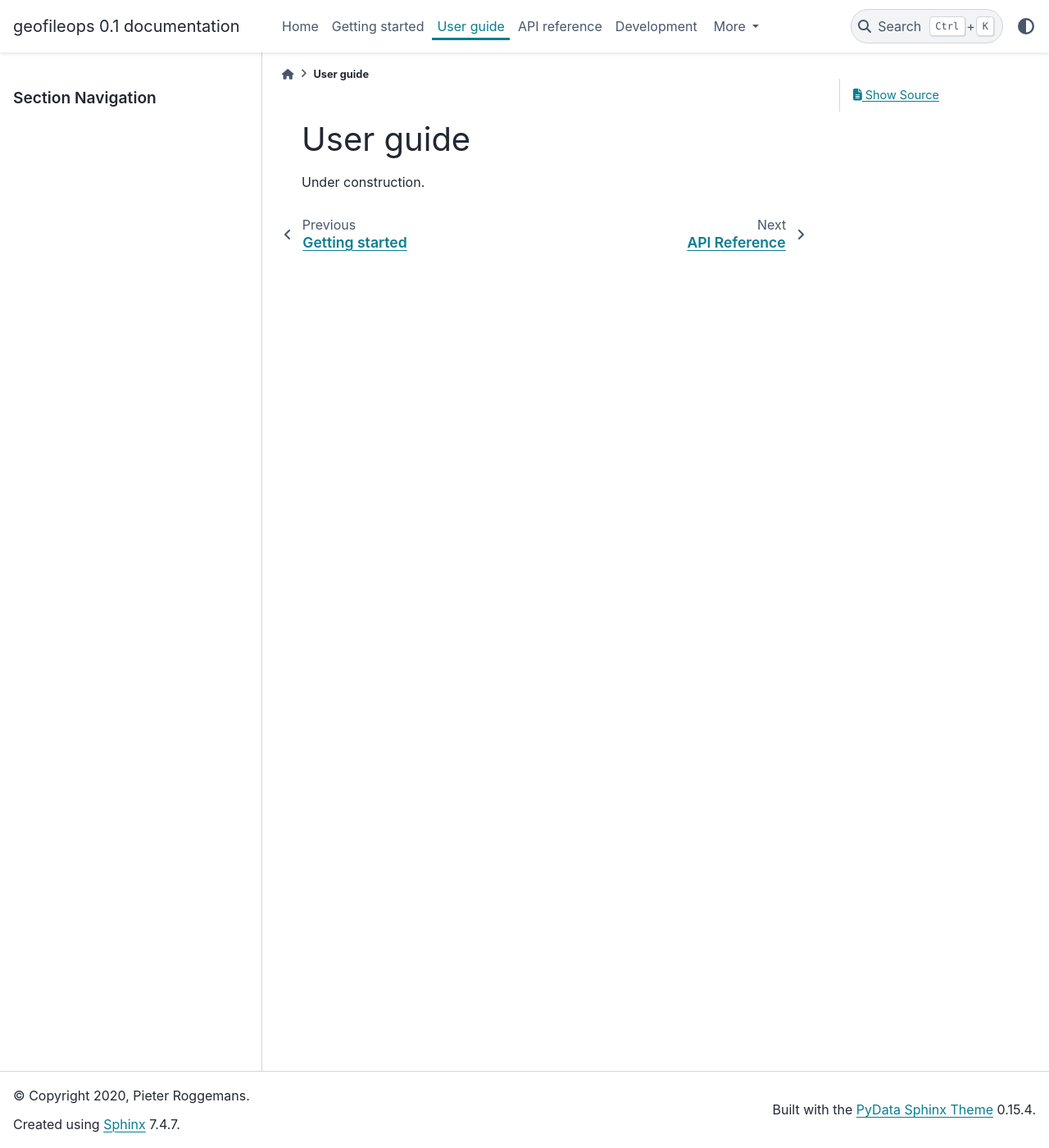
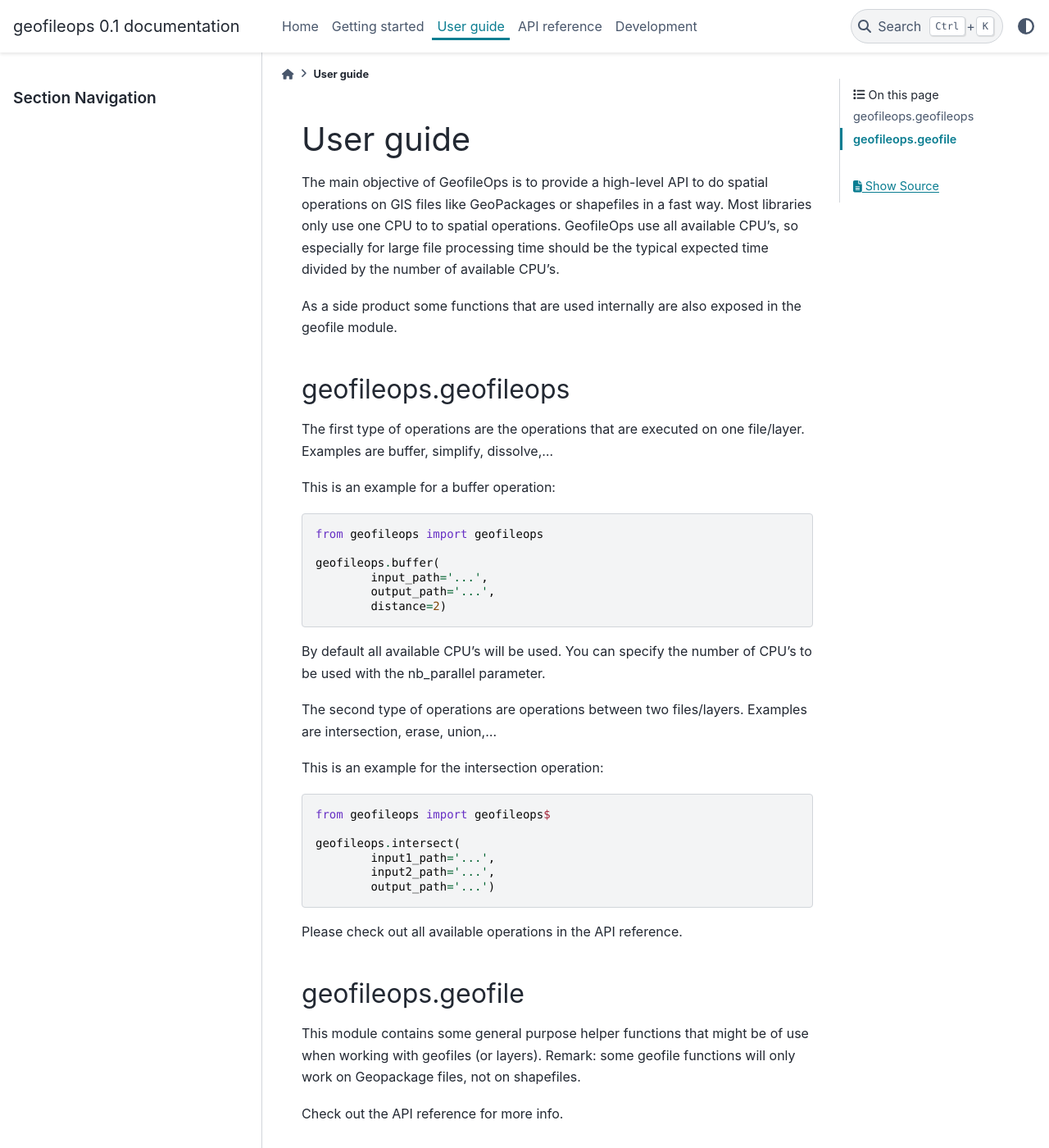
Before and after one commit to geofileops/geofileops, a Sphinx documentation site: the page built from docs/user_guide.rst, in a window 1280 px wide and 1400 px high. Shown: the whole window at 82% size. Built offline with Sphinx 7.4.7 and the PyData theme 0.15.4, drawn with Linux system fonts in a browser that asks for light colours.

Commit message:
General improvements to the documentation

```diff
--- a/docs/conf.py
+++ b/docs/conf.py
@@ -45,7 +45,11 @@ version = release = '0.1'
 extensions = [
         'sphinx.ext.napoleon',
         'sphinx_automodapi.automodapi',
+        'sphinx.ext.autosummary'
         ]
+
+autosummary_generate = True
+autodoc_member_order = 'bysource'
 
 # Add any paths that contain templates here, relative to this directory.
 templates_path = ['_templates']
--- a/docs/getting_started.rst
+++ b/docs/getting_started.rst
@@ -10,7 +10,7 @@ install, but luckily the conda package management system also gives an easy
 alternative.
 
 The easy way
---------
+------------
 If you don't have miniconda or anaconda installed yet, here is a link to the
 `miniconda installer`_
 
@@ -40,5 +40,5 @@ follow the instructions to `install GeoPandas`_.
 
 Afterwards you can install GeofileOps with pip.
 
-.. miniconda installer_ : https://conda.io/projects/conda/en/latest/user-guide/install/index.html
-.. install GeoPandas_: https://geopandas.org/install.html
+.. _miniconda installer : https://conda.io/projects/conda/en/latest/user-guide/install/index.html
+.. _install GeoPandas : https://geopandas.org/install.html
--- /dev/null
+++ b/docs/reference_automodapi.rst
@@ -0,0 +1,9 @@
+
+API Reference
+=============
+.. currentmodule:: geofileops
+
+.. automodapi:: geofileops.geofile
+  :no-inheritance-diagram:
+.. automodapi:: geofileops.geofileops
+  :no-inheritance-diagram:
--- a/docs/release_notes.rst
+++ /dev/null
@@ -1,5 +0,0 @@
-
-Release notes
-===============
-
-Under construction
--- a/docs/user_guide.rst
+++ b/docs/user_guide.rst
@@ -1,4 +1,54 @@
 User guide
 ==========
+The main objective of GeofileOps is to provide a high-level API to do spatial
+operations on GIS files like GeoPackages or shapefiles in a fast way.
+Most libraries only use one CPU to to spatial operations. GeofileOps use all
+available CPU's, so especially for large file processing time should be the
+typical expected time divided by the number of available CPU's.
 
-Under construction.
+As a side product some functions that are used internally are also exposed in
+the geofile module.
+
+geofileops.geofileops
+---------------------
+The first type of operations are the operations that are executed on one
+file/layer. Examples are buffer, simplify, dissolve,...
+
+This is an example for a buffer operation:
+
+.. code-block:: python
+
+    from geofileops import geofileops
+
+    geofileops.buffer(
+            input_path='...',
+            output_path='...',
+            distance=2)
+
+By default all available CPU's will be used. You can specify the
+number of CPU's to be used with the nb_parallel parameter.
+
+The second type of operations are operations between two files/layers.
+Examples are intersection, erase, union,...
+
+This is an example for the intersection operation:
+
+.. code-block:: python
+
+    from geofileops import geofileops$
+
+    geofileops.intersect(
+            input1_path='...',
+            input2_path='...',
+            output_path='...')
+
+Please check out all available operations in the API reference.
+
+geofileops.geofile
+------------------
+This module contains some general purpose helper functions that might be of
+use when working with geofiles (or layers).
+Remark: some geofile functions will only work on Geopackage files, not on
+shapefiles.
+
+Check out the API reference for more info.
```
Also changed, not shown: docs/development.rst (+25 -1 lines), docs/index.rst (+4 -6 lines), docs/reference.rst (+6 -6 lines), .readthedocs.yml, 3 other files.
